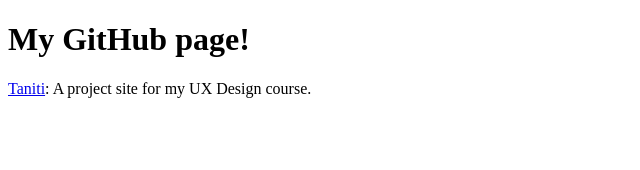
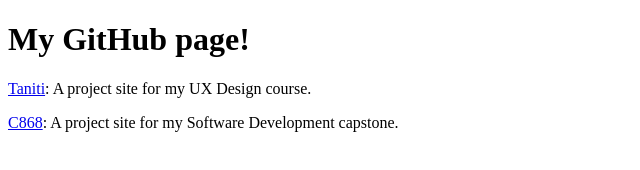
Before and after one commit to genebot/genebot.github.io, a plain HTML site: page index.html in a window 1280 px wide. Shown: the whole page, without its empty margins (0-640 px from the left). Drawn offline with Linux system fonts and the light colour scheme.

Commit message:
Update index

```diff
--- a/index.html
+++ b/index.html
@@ -6,5 +6,6 @@
     <body>
         <h1>My GitHub page!</h1>
         <p><a href="/taniti">Taniti</a>: A project site for my UX Design course.</p>
+        <p><a href="/c868">C868</a>: A project site for my Software Development capstone.</p>
     </body>
 </html>
```
